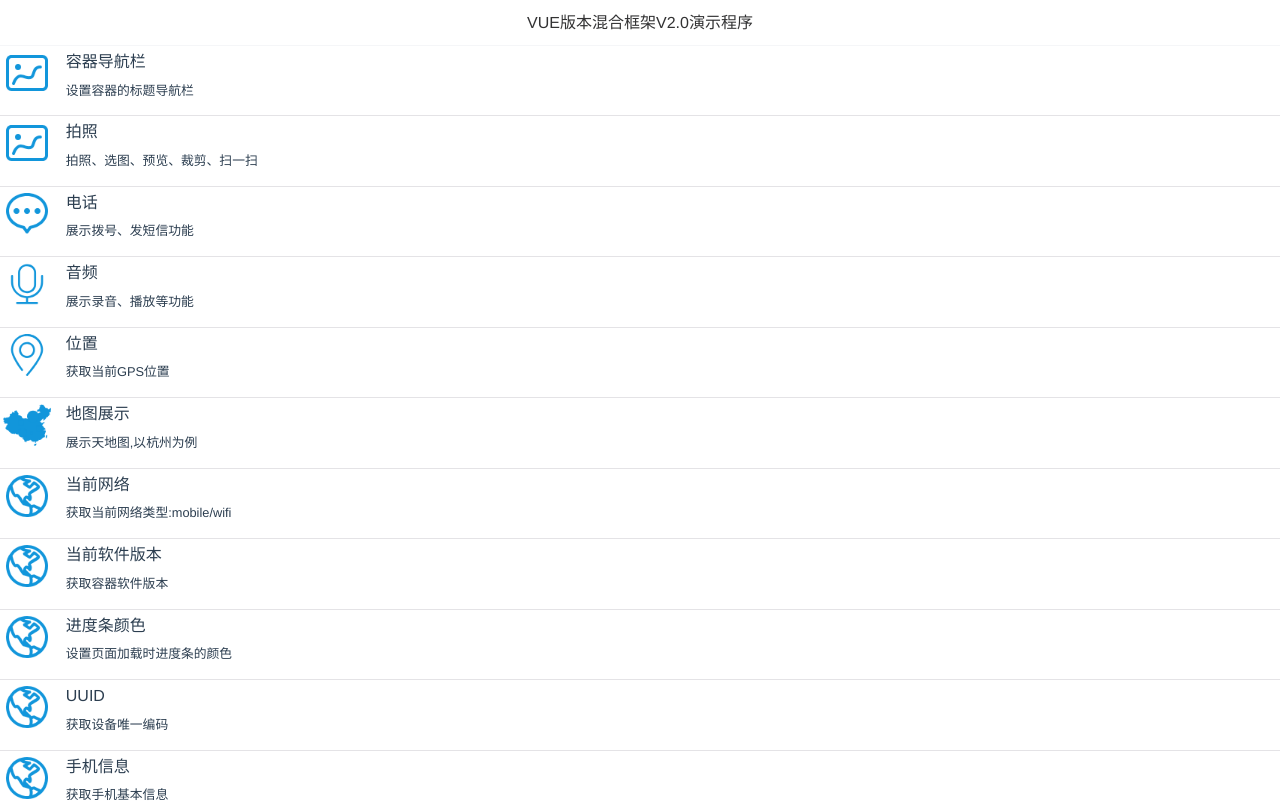
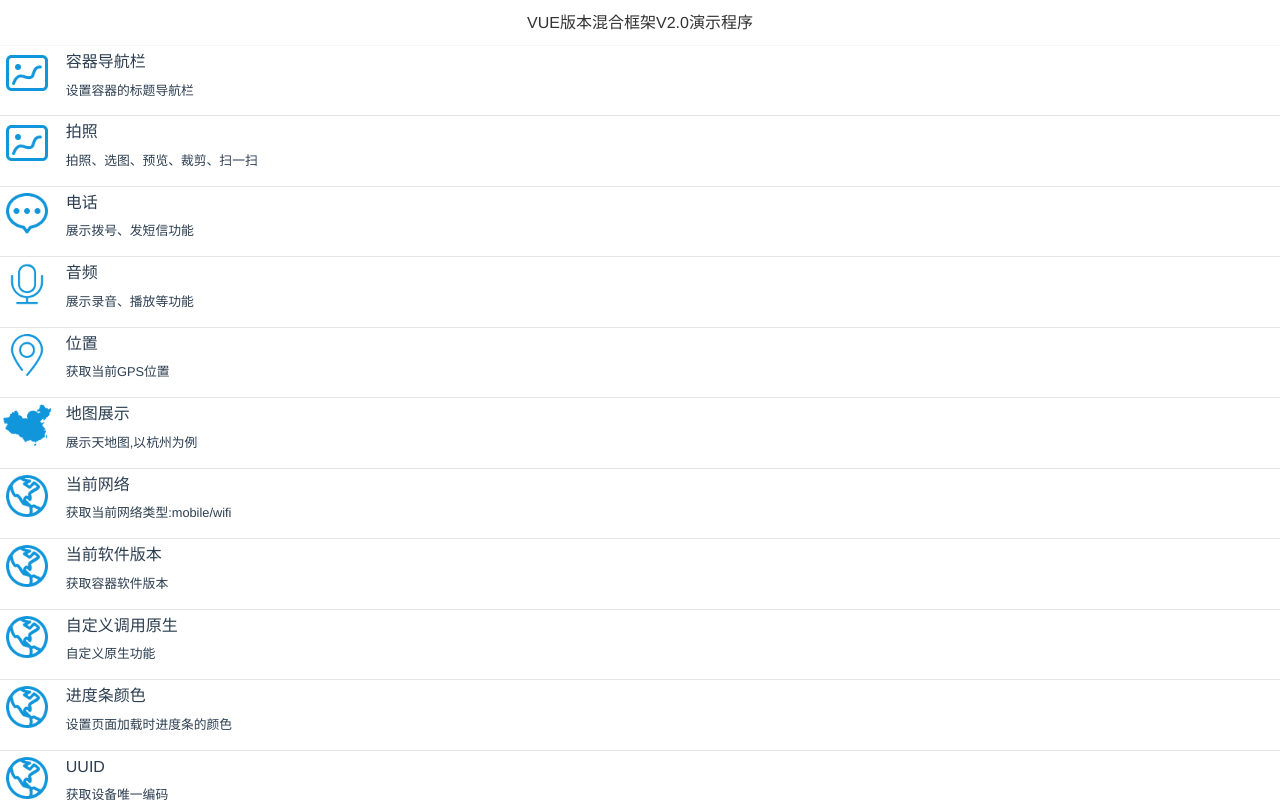
Before and after one commit to hukejin/hybride-vuedemo-v2, a Vue app: page / in a window 1280 px wide. Shown: the top 802 px of the page. Built offline with nearby package versions, Linux system fonts and the light colour scheme.

Commit message:
加入input file 选图

```diff
--- a/package.json
+++ b/package.json
@@ -9,7 +9,7 @@
   },
   "dependencies": {
     "core-js": "^3.4.3",
-    "hesc-jsapi": "^1.1.2",
+    "hesc-jsapi": "^1.1.3",
     "vue": "^2.6.10",
     "vue-router": "^3.1.3",
     "vuex": "^3.1.2"
--- a/src/views/MainUI.vue
+++ b/src/views/MainUI.vue
@@ -43,6 +43,7 @@
 			this.list.push({title:'地图展示',content:'展示天地图,以杭州为例',url:'./img/map-bubble-hover.png',to:''})
 			this.list.push({title:'当前网络',content:'获取当前网络类型:mobile/wifi',url:'./img/global.png',to:''})
 			this.list.push({title:'当前软件版本',content:'获取容器软件版本',url:'./img/global.png',to:''})
+			this.list.push({title:'自定义调用原生',content:'自定义原生功能',url:'./img/global.png',to:''})
 			this.list.push({title:'进度条颜色',content:'设置页面加载时进度条的颜色',url:'./img/global.png',to:''})
 			this.list.push({title:'UUID',content:'获取设备唯一编码',url:'./img/global.png',to:''})
 			this.list.push({title:'手机信息',content:'获取手机基本信息',url:'./img/global.png',to:''})
@@ -185,6 +186,14 @@
 							},
 							onFail : function() {}
 						})
+					}else if(item.title === '自定义调用原生'){
+						this.$hesc.biz.native.method({
+							url: 'http://xxx.jpg',
+							onSuccess : function() {
+								alert("原生方法返回:")
+							},
+							onFail : function() {}
+						})
 					}
 				}
 			},
```
Also changed, not shown: 1 other file (tests, documents, lock files or other folders).
